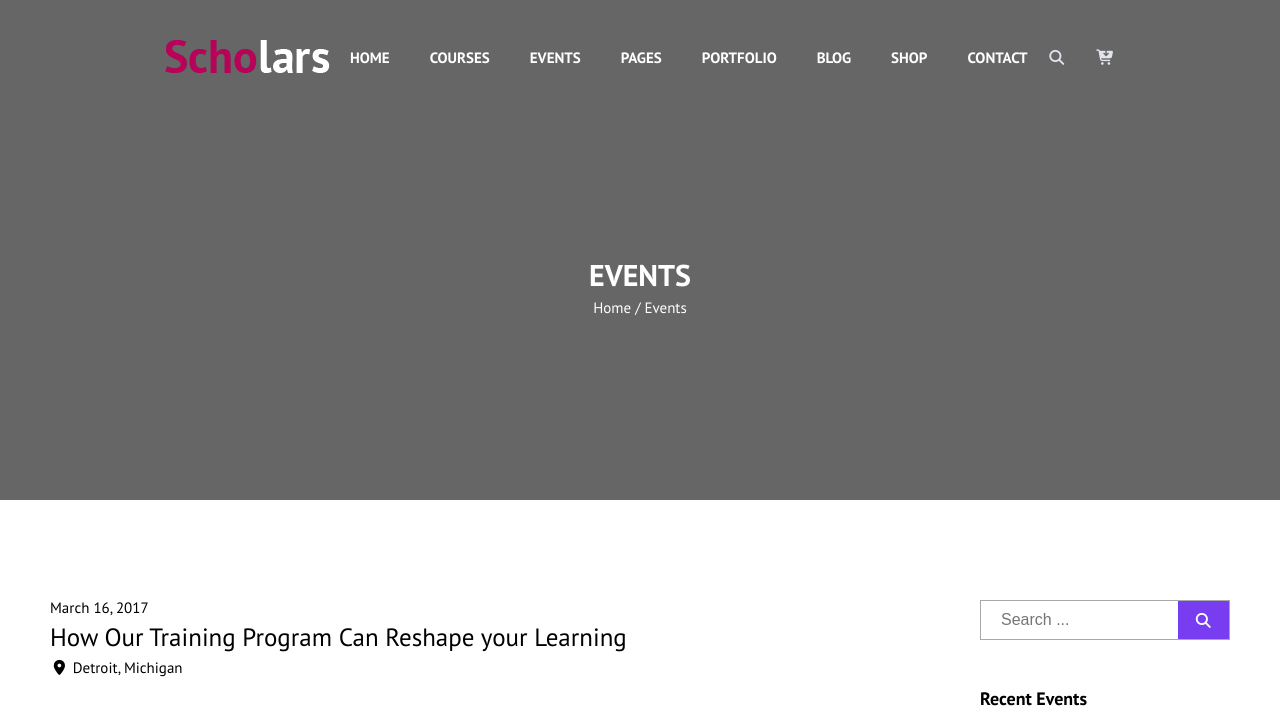
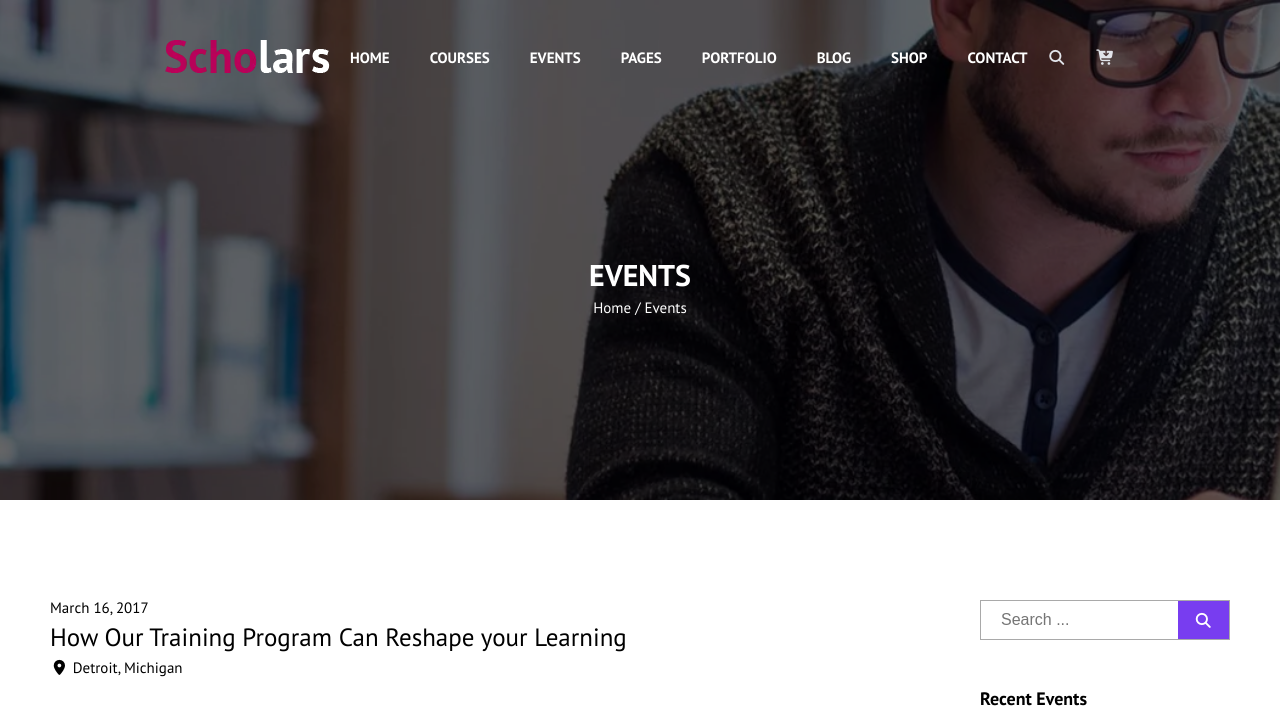
Before and after one commit to SatthuanDuDu/Zoom-Day7, a plain HTML site: page events.html in a window 1280 px wide. Shown: the top 713 px of the page. Drawn offline with Linux system fonts and the light colour scheme; grey boxes are pictures that could not be loaded.

Commit message:
Update background image path in styles.css

```diff
--- a/css/styles.css
+++ b/css/styles.css
@@ -33,7 +33,7 @@ h6 {
 .wrapper .hearder-wrapper {
 	width: 100%;
 	height: auto;
-	background-image: url('imgs/bg-event.webp');
+	background-image: url('../imgs/bg-event.webp');
 	background-repeat: no-repeat;
 	background-position: center;
 	background-size: cover;
```
